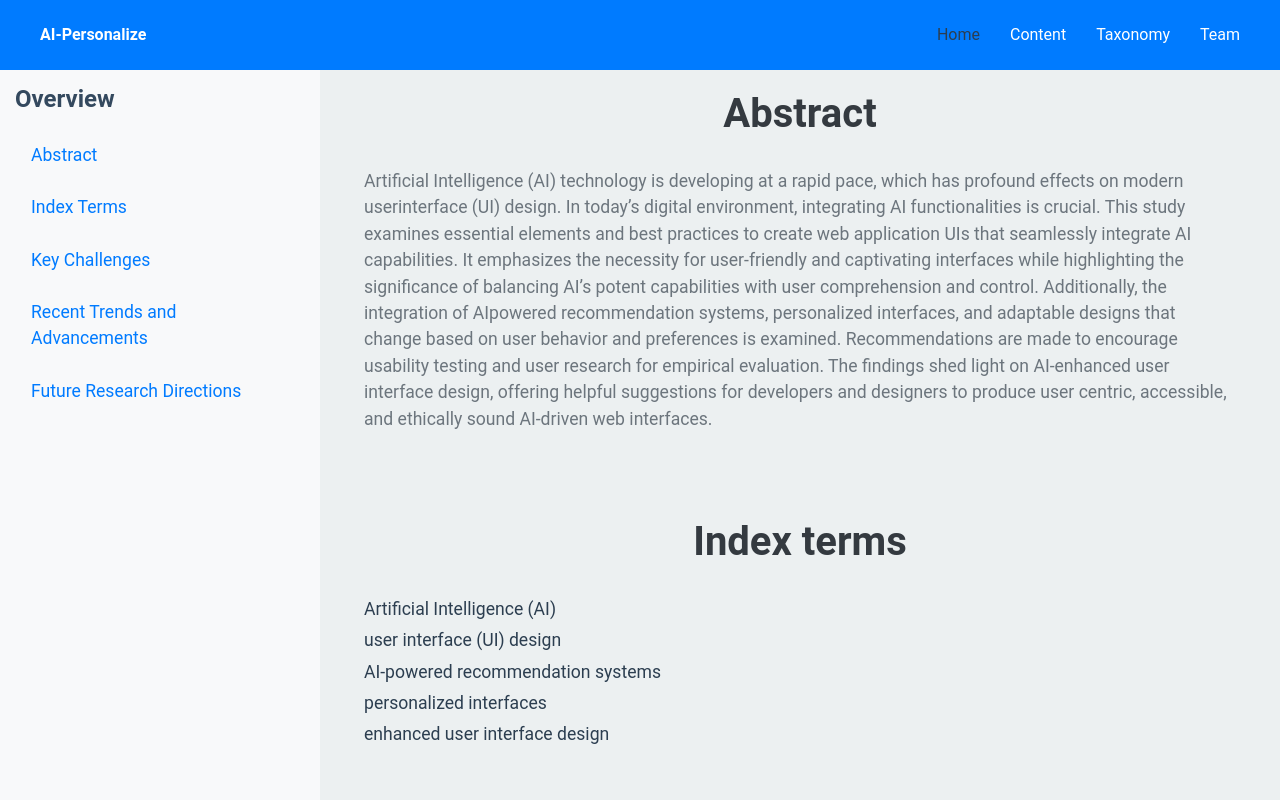
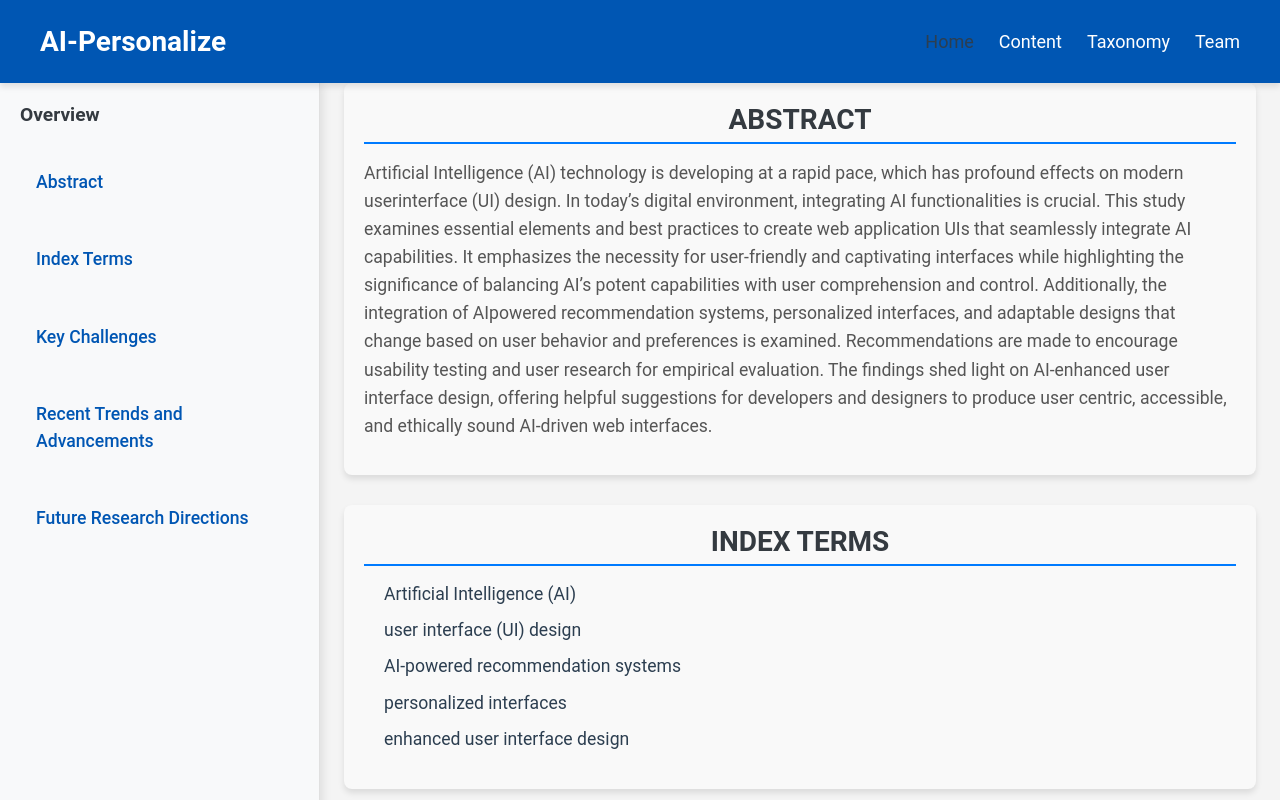
Before and after one commit to rmusukudabbidi/AI-Personalize, a React (Create React App) app: page / in a window 1280 px wide. Shown: the top 800 px of the page. Built offline with nearby package versions, Linux system fonts and the light colour scheme.

Commit message:
Updated stylings in pages

```diff
--- a/src/Components/Content.css
+++ b/src/Components/Content.css
@@ -1,65 +1,130 @@
+/* Base styling for the layout */
 .home {
   display: flex;
   flex-direction: row;
+  background-color: #f4f4f4; /* Soft background to make the content stand out */
 }
 
+/* Sidebar styling */
 .sidebar {
-    background-color: #f8f9fa;
-    padding: 15px;
+  background-color: #fff; /* Classic white for sidebar */
+  padding: 20px;
   height: 100vh;
   position: sticky;
   top: 0;
+  border-right: 1px solid #e0e0e0; /* Soft border for separation */
+  box-shadow: 2px 0px 10px rgba(0, 0, 0, 0.1); /* Light shadow for depth */
 }
 
 .sidebar-title {
-    font-weight: bold;
-    margin-bottom: 15px;
+  font-weight: 700;
+  margin-bottom: 20px;
+  font-size: 1.2rem; /* Slightly larger font for the title */
+  color: #343a40; /* Darker color for a classic touch */
 }
 
+/* Navigation link styling */
 .nav-linkk {
-    color: #007bff;
+  color: #0056b3; /* Deep blue for a classic and readable link color */
   text-decoration: none;
   cursor: pointer;
+  font-weight: 500; /* Semi-bold for better readability */
+  padding: 10px 0; /* Added padding for more breathing room */
+  display: block;
+  transition: all 0.3s ease; /* Smooth transition for hover effects */
 }
 
 .nav-linkk:hover {
   text-decoration: underline;
+  color: #004085; /* Darker shade on hover */
+  background-color: #f1f1f1; /* Light grey background on hover */
+  padding-left: 5px; /* Slight left padding for a smooth "slide" effect */
+  text-shadow: 1px 1px 2px rgba(0, 0, 0, 0.1); /* Subtle text shadow on hover */
+  border-left: 3px solid #007bff; /* Left border for an accent effect */
+  transition: all 0.3s ease-in-out; /* Smooth transition for all hover styles */
 }
 
-  .content-section {
-    padding: 20px;
-    margin-bottom: 30px;
-  }
-
-  .content-section h2 {
-    color: #343a40;
-  }
-
-  .content-section p {
-    font-size: 1.1rem;
-    color: #6c757d;
-  }
-
-  .nav-itemm {
-    position: relative;
-    display: block;
-    padding: 0.5rem 1rem;
-  }
-
-  .nav-linkk:hover, .nav-linkk:focus {
-    color: #0056b3;
-    text-decoration: underline;
-  }
-
+/* Disabled link styling */
 .nav-linkk.disabled {
   color: #6c757d;
   pointer-events: none;
   cursor: default;
 }
 
+.nav-itemm {
+  margin-bottom: 10px; /* Space between items */
+}
 
 
-    /* Media query for mobile views */
+/* Content Section */
+.content-section {
+  padding: 20px;
+  margin-bottom: 30px;
+  background-color: #f9f9f9; /* Light background to contrast the text */
+  border-radius: 8px; /* Rounded corners for a polished look */
+  box-shadow: 0 4px 6px rgba(0, 0, 0, 0.1); /* Soft shadow for depth */
+}
+
+/* Headings in the content section */
+.content-section h2 {
+  color: #343a40; /* Classic dark gray for headings */
+  font-size: 1.75rem; /* Slightly larger font for emphasis */
+  margin-bottom: 15px; /* Spacing between headings and paragraphs */
+  border-bottom: 2px solid #007bff; /* Bottom border to accent headings */
+  padding-bottom: 5px;
+  text-transform: uppercase; /* Uppercase for a more prominent heading */
+}
+
+/* Paragraphs in the content section */
+.content-section p {
+  font-size: 1.1rem;
+  color: #555555; /* Subtle mid-gray for body text */
+  line-height: 1.6; /* Increased line height for better readability */
+  margin-bottom: 15px; /* Spacing between paragraphs */
+}
+
+/* Emphasized text (optional) */
+.content-section p em {
+  color: #007bff; /* Blue accent for emphasized text */
+  font-style: italic;
+}
+
+/* Blockquote styling for quotes or emphasized sections */
+.content-section blockquote {
+  border-left: 5px solid #007bff; /* Blue border for quotes */
+  padding-left: 15px;
+  color: #333333; /* Darker gray for quotes */
+  font-style: italic;
+  background-color: #f1f1f1; /* Light background for contrast */
+  margin: 20px 0;
+}
+
+/* Unordered and ordered lists */
+.content-section ul, .content-section ol {
+  margin-left: 20px;
+  color: #444444; /* Darker gray for list items */
+}
+
+.content-section ul li, .content-section ol li {
+  margin-bottom: 10px; /* Spacing between list items */
+  font-size: 1.1rem; /* Consistent size with paragraphs */
+}
+
+/* Links within the text */
+.content-section a {
+  color: #0056b3; /* Classic blue for text links */
+  text-decoration: underline; /* Underline to distinguish links */
+}
+
+.content-section a:hover {
+  color: #004085; /* Darker shade on hover */
+  background-color: #e9ecef; /* Subtle background color on hover */
+  transition: all 0.3s ease;
+}
+
+
+
+/* Media queries for responsive design */
 @media (max-width: 768px) {
   .home {
       flex-direction: column;
@@ -70,7 +135,7 @@
   }
 
   .content-section {
-      padding: 15px;
+      padding: 20px;
   }
 }
 
@@ -82,7 +147,9 @@
       color: white;
       border: none;
       margin: 10px;
+      font-size: 1rem; /* Slightly larger button text */
       cursor: pointer;
+      border-radius: 5px; /* Rounded corners for button */
   }
 
   .sidebar.active {
@@ -90,5 +157,8 @@
       width: 100%;
       height: auto;
       position: static;
+      padding: 20px;
+      background-color: #fff;
+      box-shadow: 0px 4px 10px rgba(0, 0, 0, 0.1); /* Shadow for mobile view */
   }
 }
--- a/src/Components/Navbar.css
+++ b/src/Components/Navbar.css
@@ -1,6 +1,9 @@
 .custom-navbar {
-    background-color: #007bff;
-    padding: 10px;
+  background-color: #0056b3; /* A more elegant shade of blue */
+  padding: 15px;
+  box-shadow: 0 4px 6px rgba(0, 0, 0, 0.1); /* Subtle shadow for depth */
+  position: relative;
+  z-index: 1000; /* Ensure navbar stays on top */
 }
 
 .navbar-container {
@@ -15,6 +18,12 @@
   color: white;
   font-weight: bold;
   text-decoration: none;
+  font-size: 28px; /* Increased size for the brand */
+  transition: transform 0.3s ease;
+}
+
+.navbar-brand:hover {
+  transform: scale(1.1); /* Subtle scaling effect on hover */
 }
 
 .navbar-toggler {
@@ -25,6 +34,11 @@
 .navbar-toggler-icon {
   font-size: 30px;
   color: white;
+  transition: color 0.3s ease;
+}
+
+.navbar-toggler-icon:hover {
+  color: #ffdd57; /* A touch of gold on hover */
 }
 
 .navbar-collapse {
@@ -34,14 +48,36 @@
 
 .navbar-nav {
   display: flex;
-    gap: 20px;
+  gap: 25px; /* Increased gap for more space */
   align-items: center;
 }
 
 .nav-link {
   color: white;
   text-decoration: none;
-    font-size: 16px;
+  font-size: 18px; /* Slightly larger font */
+  transition: color 0.3s ease;
+  position: relative;
+}
+
+.nav-link:hover {
+  color: #ffdd57; /* Gold color on hover */
+}
+
+.nav-link::after {
+  content: '';
+  display: block;
+  width: 0;
+  height: 2px;
+  background: #ffdd57;
+  transition: width 0.3s;
+  position: absolute;
+  bottom: -5px;
+  left: 0;
+}
+
+.nav-link:hover::after {
+  width: 100%; /* Underline animation on hover */
 }
 
 /* Media query for mobile devices */
@@ -50,12 +86,13 @@
       display: none;
       flex-direction: column;
       width: 100%;
-      background-color: #007bff;
+      background-color: #0056b3;
       position: absolute;
-      top: 50px;
+      top: 60px;
       left: 0;
       padding: 20px;
       z-index: 10;
+      box-shadow: 0 4px 6px rgba(0, 0, 0, 0.1);
   }
 
   .navbar-toggler {
@@ -68,32 +105,27 @@
 
   .navbar-nav {
       flex-direction: column;
-      gap: 10px;
+      gap: 15px;
+  }
+
+  .nav-link {
+      font-size: 20px;
+      padding: 10px 0;
+  }
+}
+
+/* Styles for desktop view */
+@media (min-width: 768px) {
+  .navbar-collapse {
+      display: flex !important;
+      justify-content: flex-end;
+  }
+
+  .navbar-nav {
+      flex-direction: row;
   }
 
   .nav-link {
       font-size: 18px;
-      padding: 10px 0;
   }
 }
-
-  @media (min-width: 768px) {
-    .navbar-collapse {
-      display: flex !important;
-      justify-content: flex-end;
-      flex-direction: row;
-    }
-
-    .navbar-nav {
-      flex-direction: row;
-      gap: 30px;
-    }
-
-    .navbar-toggler {
-      display: none;
-    }
-
-    .nav-link {
-      font-size: 16px;
-    }
-  }
```
Lines whose indentation alone changed are shown as unchanged.
